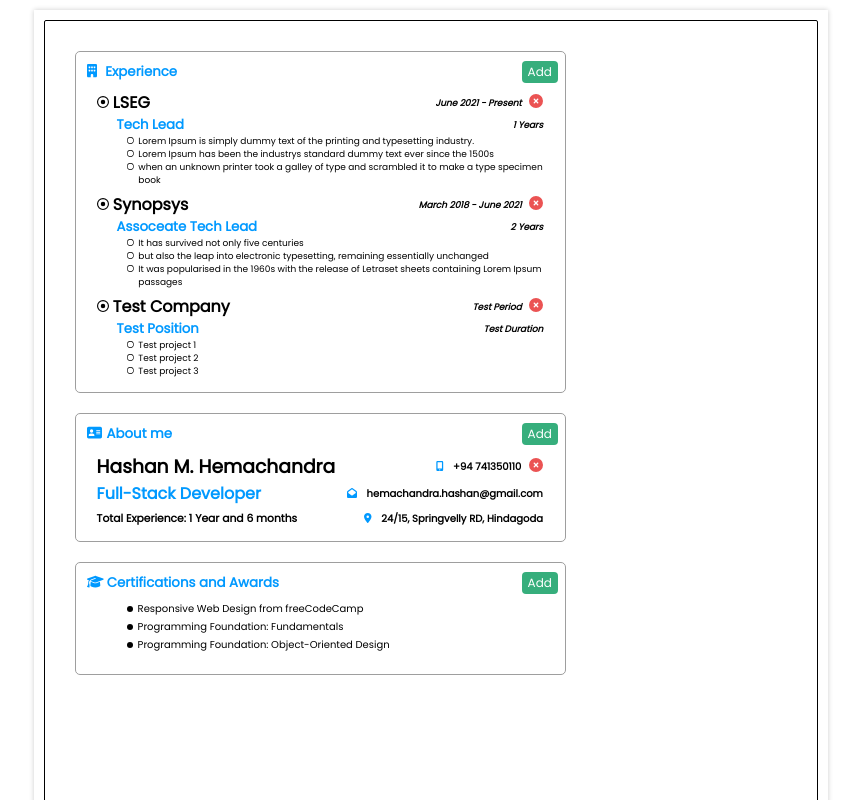
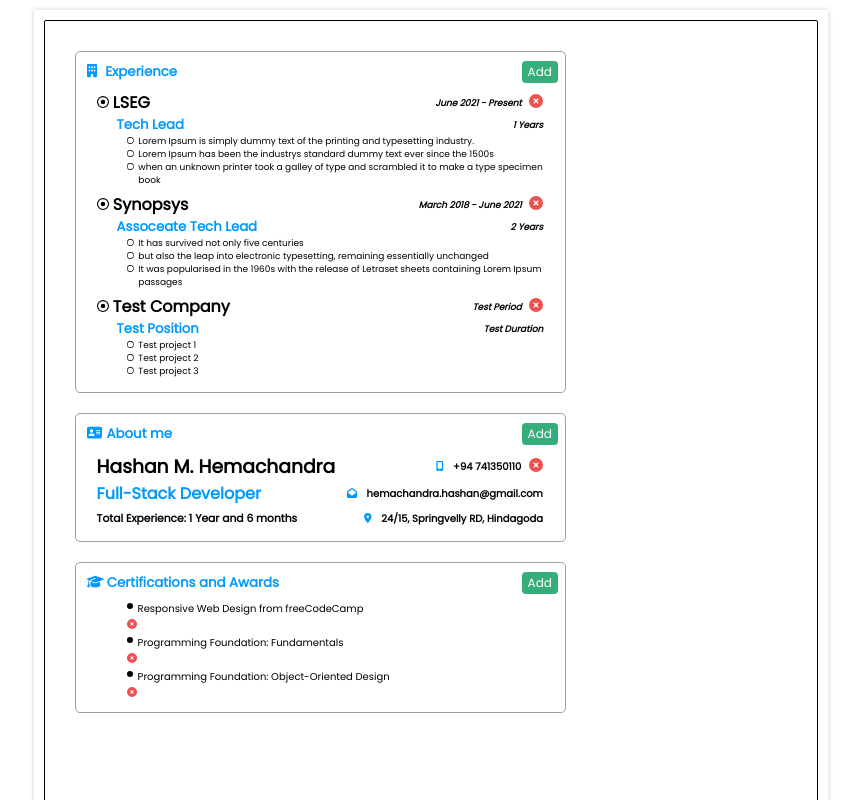
Before and after one commit to hmalindu1/resume-builder, an Angular app: page / in a window 1280 px wide. Shown: the top 800 px of the page, without its empty margins (209-1070 px from the left). Built offline with nearby package versions, Linux system fonts and the light colour scheme; data requests are answered from the project's data file.

Commit message:
cert item html created

```diff
--- a/src/app/components/cert-item/cert-item.component.html
+++ b/src/app/components/cert-item/cert-item.component.html
@@ -1,5 +1,7 @@
 <div class="cert">
-    <a href="{{cert.url}}" target="_blank">
-        <fa-icon class="cir" [icon]="faCircle" size="xs"></fa-icon>{{cert.description}}
+    <a class="des" href="{{cert.url}}" target="_blank">
+        <fa-icon class="cir" [icon]="faCircle" size="xs"></fa-icon>
+        {{cert.description}}
     </a>
+    <fa-icon class="close" [ngStyle]="{'color': 'rgb(235, 83, 83)'}" [icon]="faCircleXmark"></fa-icon>
 </div>
```
